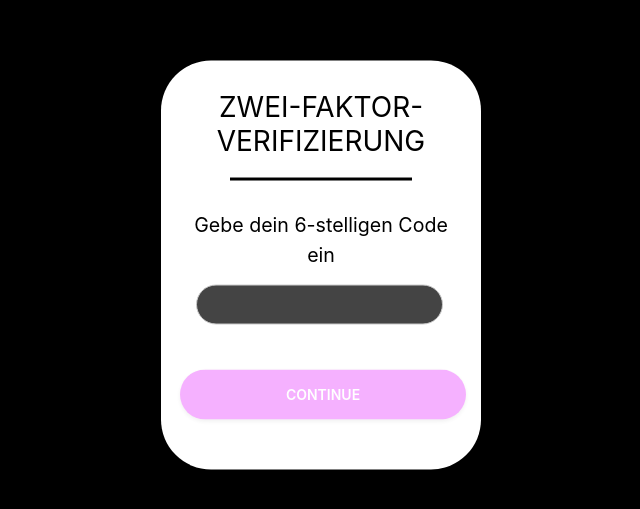
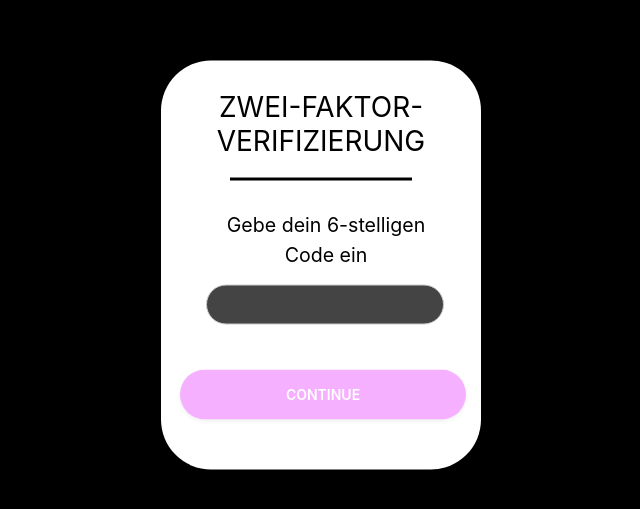
Before and after one commit to GitLion01/SEP-DUELL, a React (Create React App) app in the folder templates/: page /2fa in a window 1280 px wide. Shown: the part 135-644 px from the top of the page, without its empty margins (319-959 px from the left). Built offline with nearby package versions, Linux system fonts and the light colour scheme.

Commit message:
Kleine Änderungen

```diff
--- a/templates/src/components/2FA/TwoFactorAuthentication.css
+++ b/templates/src/components/2FA/TwoFactorAuthentication.css
@@ -9,7 +9,7 @@
     --placeholder-opacity: 0.7; /* Definiert die Deckkraft des Platzhalters */
 }
 
-body.TwoFact__body {
+.TwoFact__body{
     background-color: rgb(0, 0, 0);
     background: -ms-linear-gradient(top left, #663faa 0%, #585fd5 100%);
     font-size: 14px;
@@ -50,14 +50,13 @@ body.TwoFact__body {
     padding: 0;
 }
 
-.form__group {
-    margin: 10px 0 0;
-}
+
 
 .form__pincode {
     display: block;
     width: 100%;
     margin: 10px auto 20px;
+    padding-left: 10px;
 }
 
 .form__pincode > label {
@@ -115,9 +114,6 @@ body.TwoFact__body {
     white-space: nowrap;
     transition: all 0.2s ease-in-out;
     box-shadow: 0 2px 4px rgba(0, 0, 0, 0.2);
-    user-select: none;
-    -webkit-tap-highlight-color: rgba(0, 0, 0, 0.1);
-    -webkit-touch-callout: none;
 }
 
 .TwoFact button:active {
--- a/templates/src/components/Adminsteuerfeld/Admin.css
+++ b/templates/src/components/Adminsteuerfeld/Admin.css
@@ -10,9 +10,6 @@
     font-size: 100%;
 }
 
-.label__body {
-    color: white
-}
 
 .AdminPanel h2 {
     color: white;
@@ -22,6 +19,8 @@
 
 .AdminPanel__body {
     height: 22cm;
+    background-color: black;
+    font-family: ;
 }
 
 .Sachen {
```
